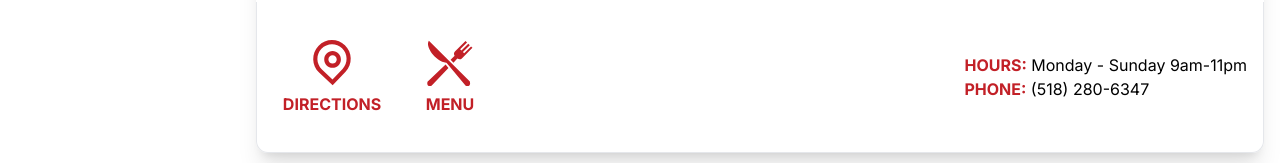
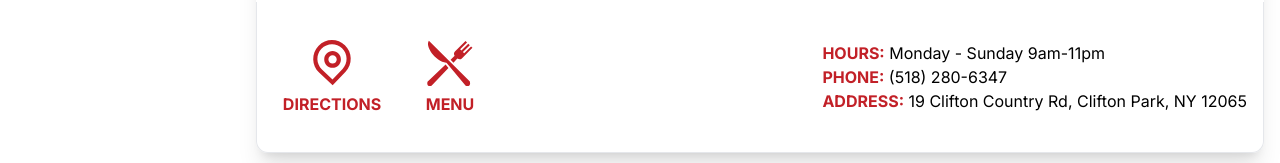
Before and after one commit to HuSoftSolutions/thebunker-parties, a Next.js app: page /location/cliftonpark in a window 1280 px wide. Shown: the part 923-1086 px from the top of the page. Built offline with nearby package versions, Linux system fonts and the light colour scheme.

Commit message:
finished menu page placeholder

```diff
--- a/components/config.json
+++ b/components/config.json
@@ -4,12 +4,12 @@
       "imageUrl": "https://storage.googleapis.com/thebunker-assets/thebunker/CP_VIP_League.jpg",
       "title": "CLIFTON PARK",
       "address": "19 Clifton Country Rd, Clifton Park, NY 12065",
+      "hours": "Monday - Sunday 9am-11pm",
+      "phone": "(518) 280-6347",
       "btnTitle": "BOOK NOW",
       "to": "/location/cliftonpark",
       "id": "cliftonpark",
       "images": [
-        "https://storage.googleapis.com/thebunker-assets/thebunker/clifton-park/main.png",
-        "https://storage.googleapis.com/thebunker-assets/thebunker/CP_VIP_League.jpg",
         "https://storage.googleapis.com/thebunker-assets/thebunker/clifton-park/three.jpg"
       ],
       "eventPackages": [
@@ -117,13 +117,14 @@
     {
       "imageUrl": "https://storage.googleapis.com/thebunker-assets/thebunker/guilderland/main.png",
       "title": "GUILDERLAND",
-      "address": "",
+      "address": "19 Clifton Country Rd, Clifton Park, NY 12065",
+      "hours": "Monday - Sunday 9am-11pm",
+      "phone": "(518) 280-6347",
       "btnTitle": "BOOK NOW",
       "to": "/location/guilderland",
       "id": "guilderland",
       "images": [
-        "https://storage.googleapis.com/thebunker-assets/thebunker/bunker-imgs-2.jpg",
-        "https://source.unsplash.com/random/1600x900"
+        "https://storage.googleapis.com/thebunker-assets/thebunker/bunker-imgs-2.jpg"
       ],
       "eventPackages": [
         {
@@ -230,13 +231,14 @@
     {
       "imageUrl": "https://storage.googleapis.com/thebunker-assets/thebunker/north-greenbush/main.png",
       "title": "NORTH GREENBUSH",
-      "address": "",
+      "address": "19 Clifton Country Rd, Clifton Park, NY 12065",
+      "hours": "Monday - Sunday 9am-11pm",
+      "phone": "(518) 280-6347",
       "btnTitle": "BOOK NOW",
       "to": "/location/northgreenbush",
       "id": "northgreenbush",
       "images": [
-        "https://storage.googleapis.com/thebunker-assets/thebunker/bunker-imgs-2.jpg",
-        "https://source.unsplash.com/random/1600x900"
+        "https://storage.googleapis.com/thebunker-assets/thebunker/bunker-imgs-2.jpg"
       ],
       "eventPackages": [
         {
@@ -343,13 +345,14 @@
     {
       "imageUrl": "https://storage.googleapis.com/thebunker-assets/thebunker/new-hartford/main.png",
       "title": "NEW HARTFORD",
-      "address": "",
+      "address": "19 Clifton Country Rd, Clifton Park, NY 12065",
+      "hours": "Monday - Sunday 9am-11pm",
+      "phone": "(518) 280-6347",
       "btnTitle": "BOOK NOW",
       "to": "/location/newhartford",
       "id": "newhartford",
       "images": [
-        "https://storage.googleapis.com/thebunker-assets/thebunker/bunker-imgs-2.jpg",
-        "https://source.unsplash.com/random/1600x900"
+        "https://storage.googleapis.com/thebunker-assets/thebunker/bunker-imgs-2.jpg"
       ],
       "eventPackages": [
         {
--- a/pages/location/[location_id].js
+++ b/pages/location/[location_id].js
@@ -14,7 +14,7 @@ const LocationDetails_ = () => {
   return <div></div>;
 };
 
-const IconsAndHours = () => {
+const IconsAndHours = ({ locObj }) => {
   return (
     <div className="flex flex-col md:flex-row items-center justify-between">
       <div className="flex">
@@ -28,14 +28,18 @@ const IconsAndHours = () => {
         />
       </div>
 
-      <div className="">
+      <div className="font-normal text-black">
         <div>
           <span className="text-primary font-bold">HOURS:</span>{' '}
-          <span>Monday - Sunday 9am-11pm</span>
+          <span>{locObj?.hours}</span>
         </div>
         <div>
           <span className="text-primary font-bold">PHONE:</span>{' '}
-          <span>(518) 280-6347</span>
+          <span>{locObj?.phone}</span>
+        </div>
+        <div>
+          <span className="text-primary font-bold">ADDRESS:</span>{' '}
+          <span>{locObj?.address}</span>
         </div>
       </div>
     </div>
@@ -66,7 +70,7 @@ function LocationDetails() {
           <ImageCarousel images={locObj?.images || []} />
         </div>
         <div className="flex flex-col p-4 border border-t-0 border-gray-200 rounded-b-xl">
-          <IconsAndHours />
+          <IconsAndHours locObj={locObj} />
         </div>
       </div>
       {/* Location Details */}
```
